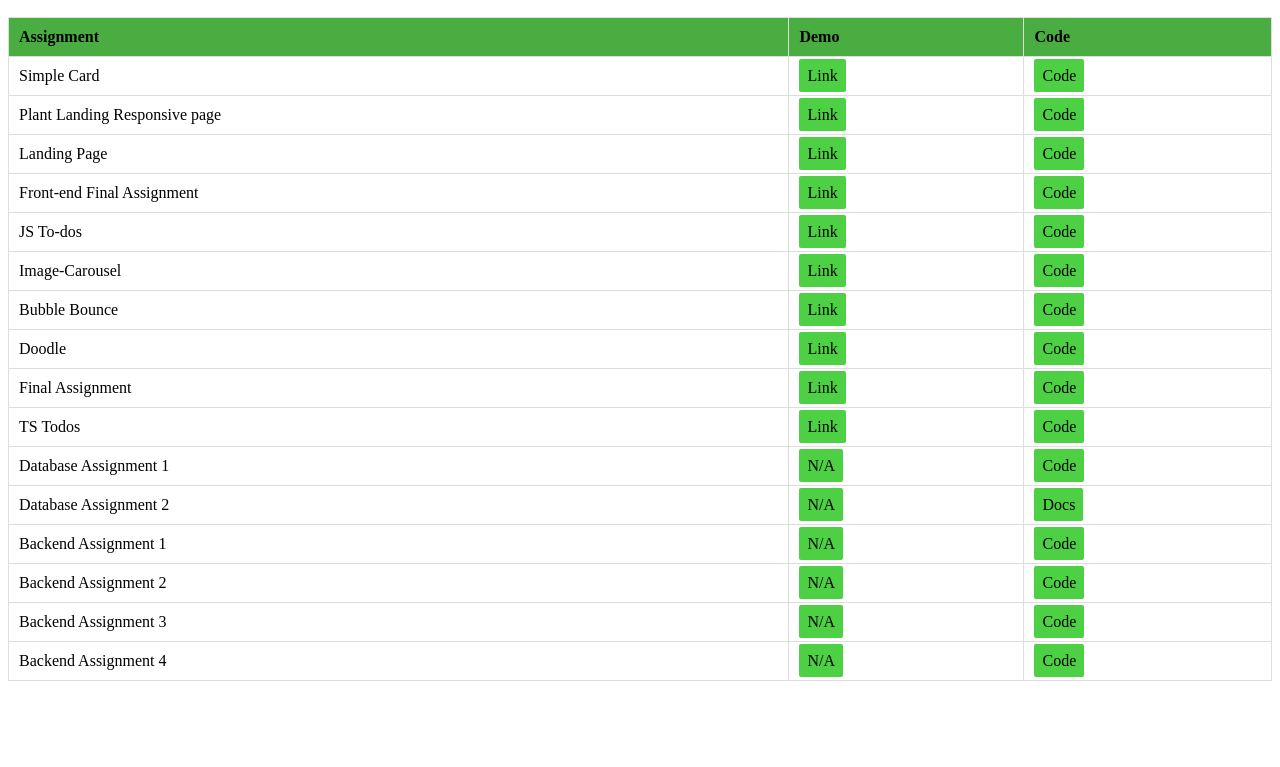
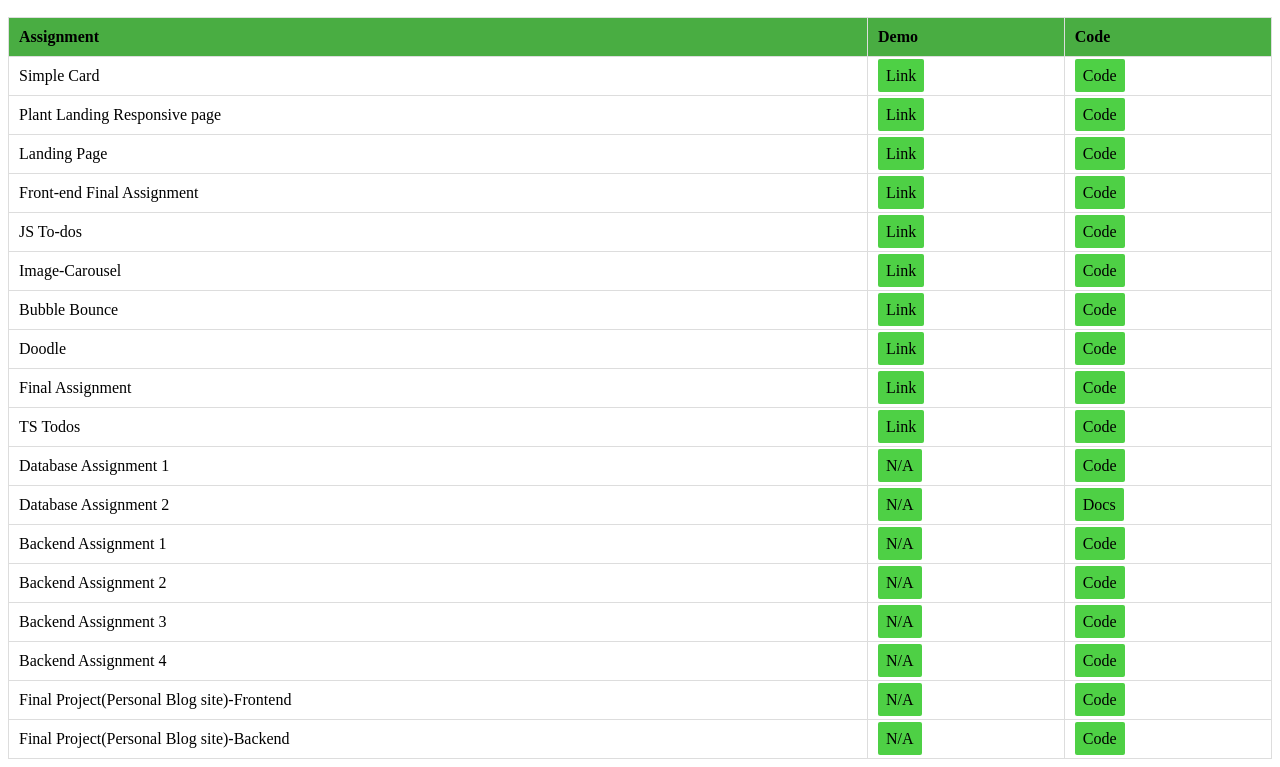
Before and after one commit to Jeewanghimire31/jeewan_ghimire, a plain HTML site: page index.html in a window 1280 px wide. Shown: the part 97-864 px from the top of the page. Before the commit the page ends 800 px from the top, so only its background shows below. Drawn offline with Linux system fonts and the light colour scheme.

Commit message:
feat: final project add

```diff
--- a/index.html
+++ b/index.html
@@ -393,6 +393,52 @@
             </td>
           </tr>
           <!-- one finish -->
+           <!-- * new assignment -->
+           <tr>
+            <td>Final Project(Personal Blog site)-Frontend </td>
+            <!-- github_page Link -->
+            <td>
+              <a
+                href="N/A"
+                target="_blank"
+              >
+              N/A
+              </a>
+            </td>
+            <!-- github_page code -->
+            <td>
+              <a
+                href="https://github.com/Jeewanghimire31/personal_blog_frontend"
+                target="_blank"
+              >
+                Code
+              </a>
+            </td>
+          </tr>
+          <!-- one finish -->
+           <!-- * new assignment -->
+           <tr>
+            <td>Final Project(Personal Blog site)-Backend</td>
+            <!-- github_page Link -->
+            <td>
+              <a
+                href="N/A"
+                target="_blank"
+              >
+              N/A
+              </a>
+            </td>
+            <!-- github_page code -->
+            <td>
+              <a
+                href="https://github.com/Jeewanghimire31/personal_blog_backend"
+                target="_blank"
+              >
+                Code
+              </a>
+            </td>
+          </tr>
+          <!-- one finish -->
         </tbody>
       </table>
     </section>
```
